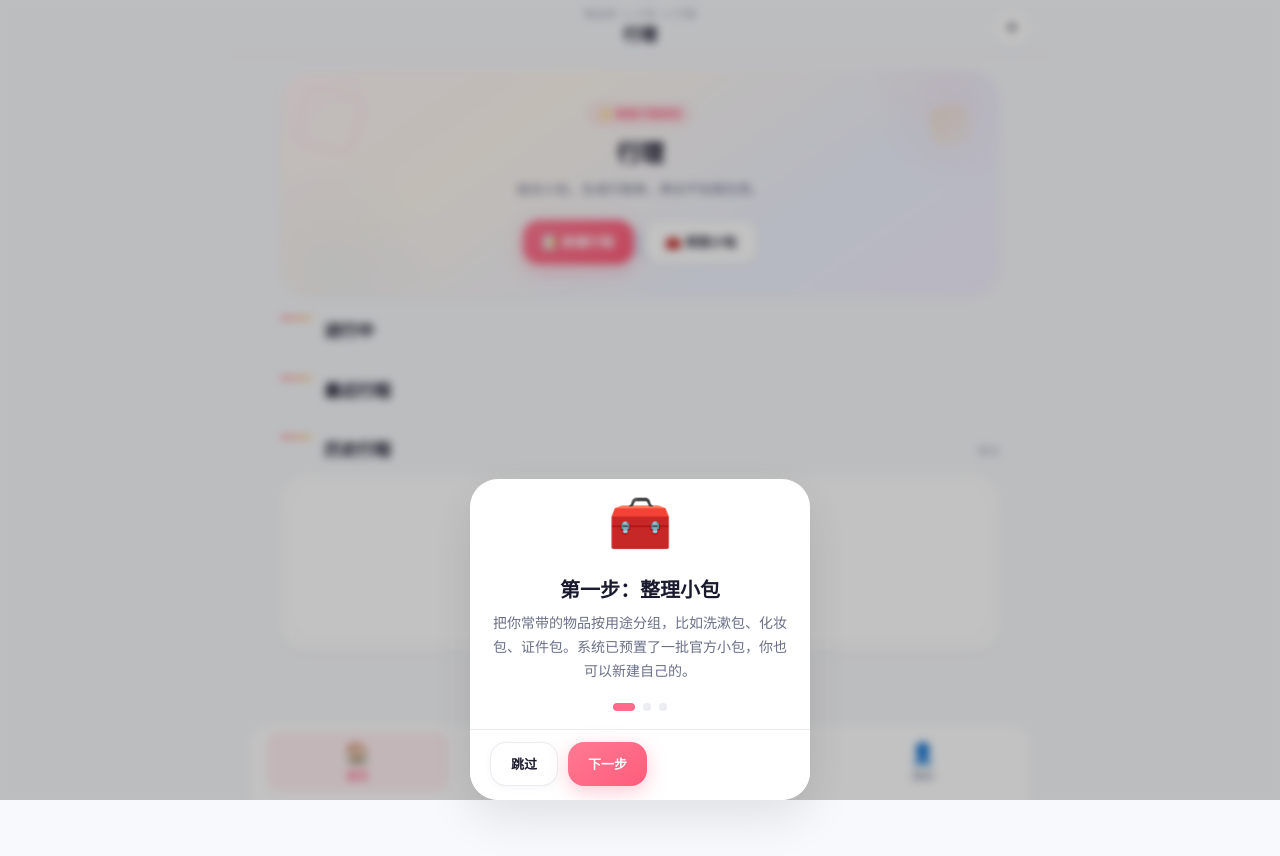
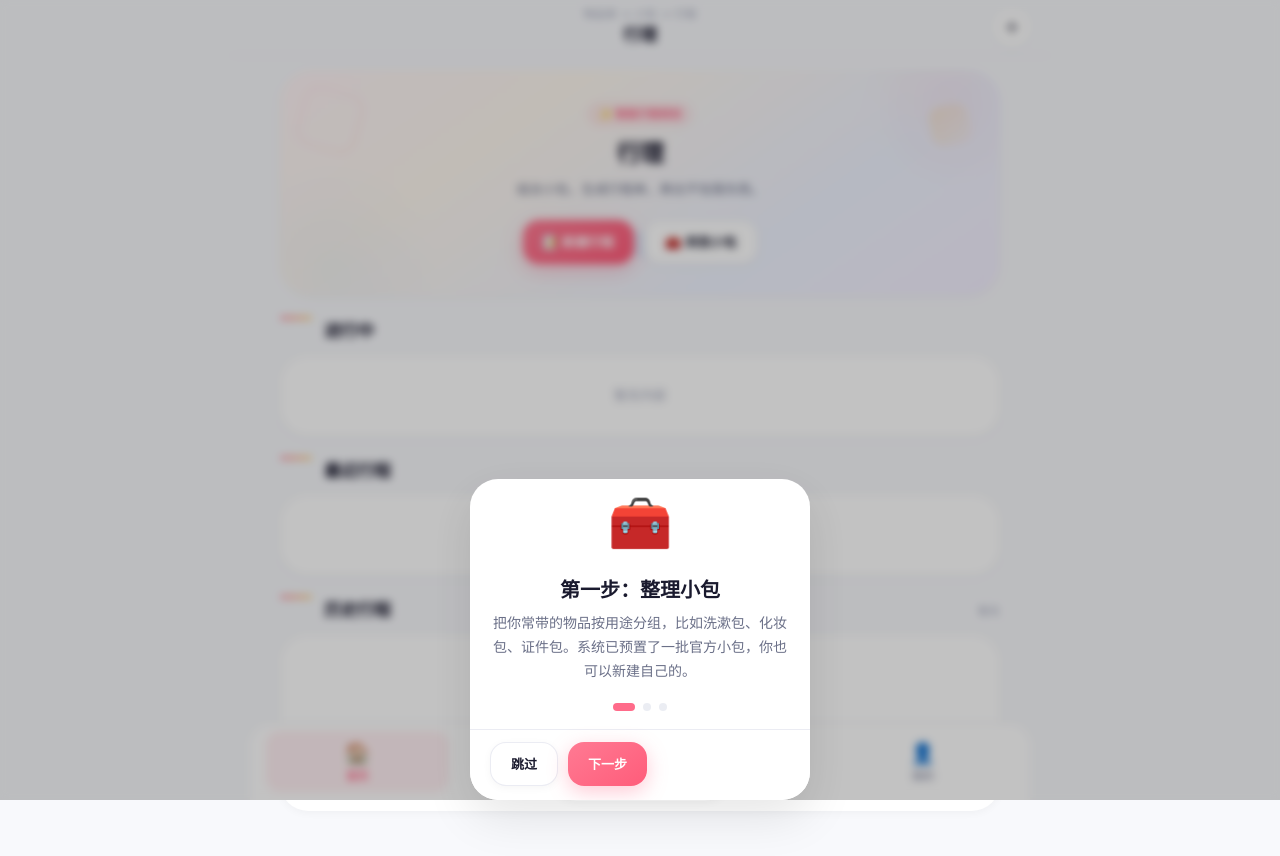
Before and after one commit to veraxyxy/tools, a website: page xingli/index.html in a window 1280 px wide. Before the commit the page ends 800 px from the top, so only its background shows below. Drawn offline with Linux system fonts and the light colour scheme.

Commit message:
Show '暂无内容' placeholder in empty section cards
- Empty section cards now display centered gray '暂无内容' text
- Uses CSS :empty::after pseudo-element
- Card min-height ensures visible placeholder

```diff
--- a/xingli/style.css
+++ b/xingli/style.css
@@ -329,6 +329,17 @@ input, select, textarea { appearance: none; }
     border-radius: var(--radius-lg);
     box-shadow: var(--shadow-sm);
     overflow: hidden;
+    min-height: 80px;
+    display: flex;
+    align-items: center;
+    justify-content: center;
+}
+/* Show '暂无内容' when card is empty */
+.section-card:empty::after {
+    content: '暂无内容';
+    color: var(--ink-3);
+    font-size: var(--font-size-sm);
+    font-weight: var(--font-weight-medium);
 }
 /* Section card content wrapper for stacking */
 .section-card > .saved-list-card,
@@ -351,7 +362,7 @@ input, select, textarea { appearance: none; }
     flex-direction: column;
     align-items: center;
     justify-content: center;
-    min-height: 100px;
+    min-height: 60px;
     text-align: center;
     margin: 10px;
 }
```
